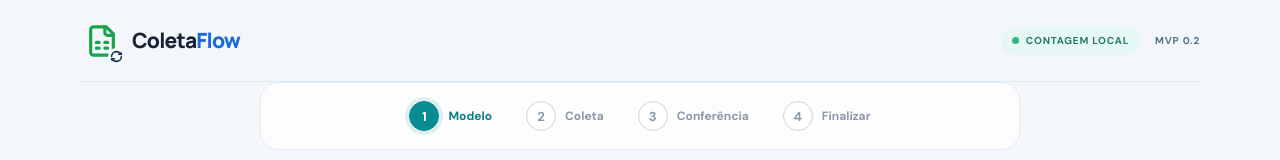
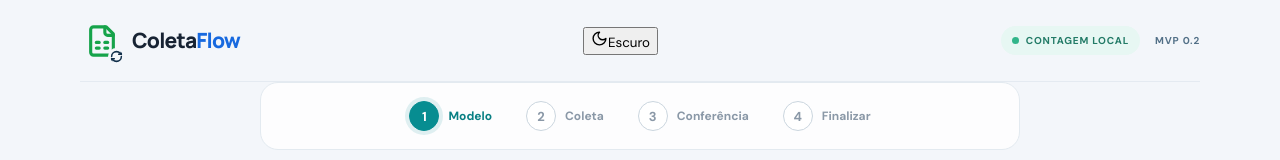
Before and after one commit to Willianx64bit/ColetaFlow, a React (Vite) app: page / in a window 1280 px wide. Shown: the top 160 px of the page. Built offline with nearby package versions, Linux system fonts and the light colour scheme.

Commit message:
Add persistent global light and dark theme toggle

```diff
--- a/src/App.tsx
+++ b/src/App.tsx
@@ -4,7 +4,7 @@ import { BrowserMultiFormatReader, IScannerControls } from '@zxing/browser';
 import * as XLSX from 'xlsx';
 import {
   ArrowDownToLine, Camera, Check, FileSpreadsheet, FolderUp,
-  Keyboard, Package, RotateCcw, Search, ShieldCheck, Smartphone, X, RefreshCw, Zap, Pencil, Volume2, VolumeX
+  Keyboard, Package, RotateCcw, Search, ShieldCheck, Smartphone, X, RefreshCw, Zap, Pencil, Volume2, VolumeX, Sun, Moon
 } from 'lucide-react';
 
 type ColumnMap = { code: number[]; quantity: number; description: number };
@@ -61,6 +61,8 @@ const cellText = (cell: XLSX.CellObject | undefined) => {
 const hasTerm = (value: string, terms: string[]) => terms.some(term => normalize(value).includes(term));
 
 function CollectorApp() {
+  const [theme, setTheme] = useState<'light' | 'dark'>(() => { try { return localStorage.getItem('coletaflow.theme') === 'dark' ? 'dark' : 'light'; } catch { return 'light'; } });
+  useEffect(() => { document.documentElement.dataset.theme = theme; document.body.dataset.theme = theme; try { localStorage.setItem('coletaflow.theme', theme); } catch { /* armazenamento pode estar indisponível */ } }, [theme]);
   const [workbook, setWorkbook] = useState<XLSX.WorkBook | null>(null);
   const [fileName, setFileName] = useState('');
   const [sheetName, setSheetName] = useState('');
@@ -563,6 +565,7 @@ function CollectorApp() {
           <span className="brand-mark" aria-hidden="true"><FileSpreadsheet size={34} strokeWidth={2.2} /><RefreshCw size={17} strokeWidth={2.8} className="brand-sync" /></span>
           <span className="brand-wordmark"><span>Coleta</span><strong>Flow</strong></span>
         </a>
+        <button type="button" className="theme-toggle" onClick={() => setTheme(value => value === "light" ? "dark" : "light")} aria-label={theme === "light" ? "Ativar tema escuro" : "Ativar tema claro"} title={theme === "light" ? "Ativar tema escuro" : "Ativar tema claro"}><span>{theme === "light" ? <Moon size={17} /> : <Sun size={17} />}</span><small>{theme === "light" ? "Escuro" : "Claro"}</small></button>
         <div className="topbar-right"><span className="offline-pill"><span /> CONTAGEM LOCAL</span><span className="version">MVP 0.2</span></div>
       </header>
 
```
